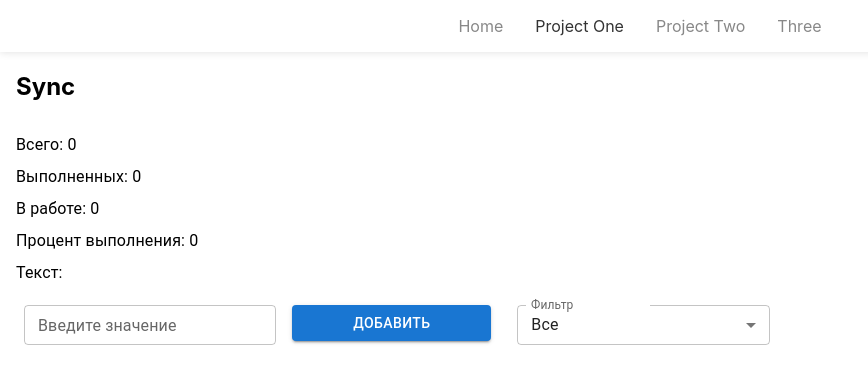
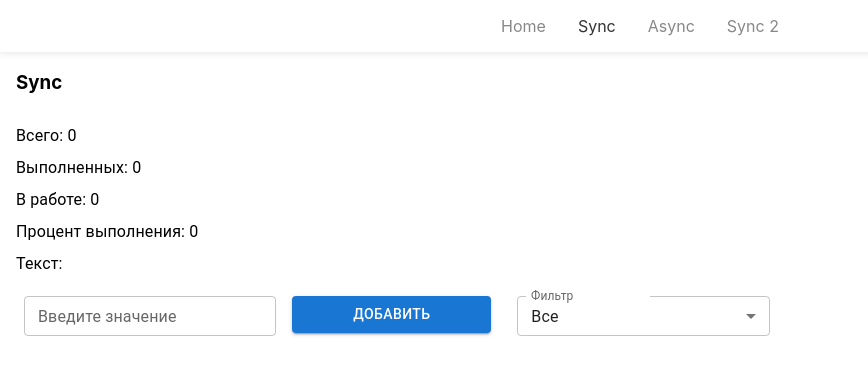
Before and after one commit to camward/Recoil, a React (Create React App) app: page /one in a window 1280 px wide. Shown: the top 384 px of the page, without its empty margins (0-868 px from the left). Built offline with nearby package versions, Linux system fonts and the light colour scheme.

Commit message:
refactoring

```diff
--- a/src/components/Header/index.tsx
+++ b/src/components/Header/index.tsx
@@ -14,19 +14,19 @@ const Header = () => {
         to="/one"
         className={({ isActive }) => (isActive ? "active" : undefined)}
       >
-        Project One
+        Sync
       </NavLink>
       <NavLink
         to="/two"
         className={({ isActive }) => (isActive ? "active" : undefined)}
       >
-        Project Two
+        Async
       </NavLink>
       <NavLink
         to="/three"
         className={({ isActive }) => (isActive ? "active" : undefined)}
       >
-        Three
+        Sync 2
       </NavLink>
     </div>
   );
--- a/src/projects/ProjectOne/index.jsx
+++ b/src/projects/ProjectOne/index.jsx
@@ -10,7 +10,7 @@ const ProjectOne = () => {
   const todoList = useRecoilValue(filteredTodoListState);
   return (
     <>
-      <h2>Sync</h2>
+      <h3>Sync</h3>
       <TodoListStats />
       <div style={{ display: "flex", gap: "10px" }}>
         <TodoItemCreator />
--- a/src/projects/ProjectTwo/index.jsx
+++ b/src/projects/ProjectTwo/index.jsx
@@ -8,7 +8,7 @@ const ProjectTwo = () => {
 
   return (
     <>
-      <h2>Async</h2>
+      <h3>Async</h3>
       <p>{userName}</p>
       <br />
       <User userID={2} />
```
